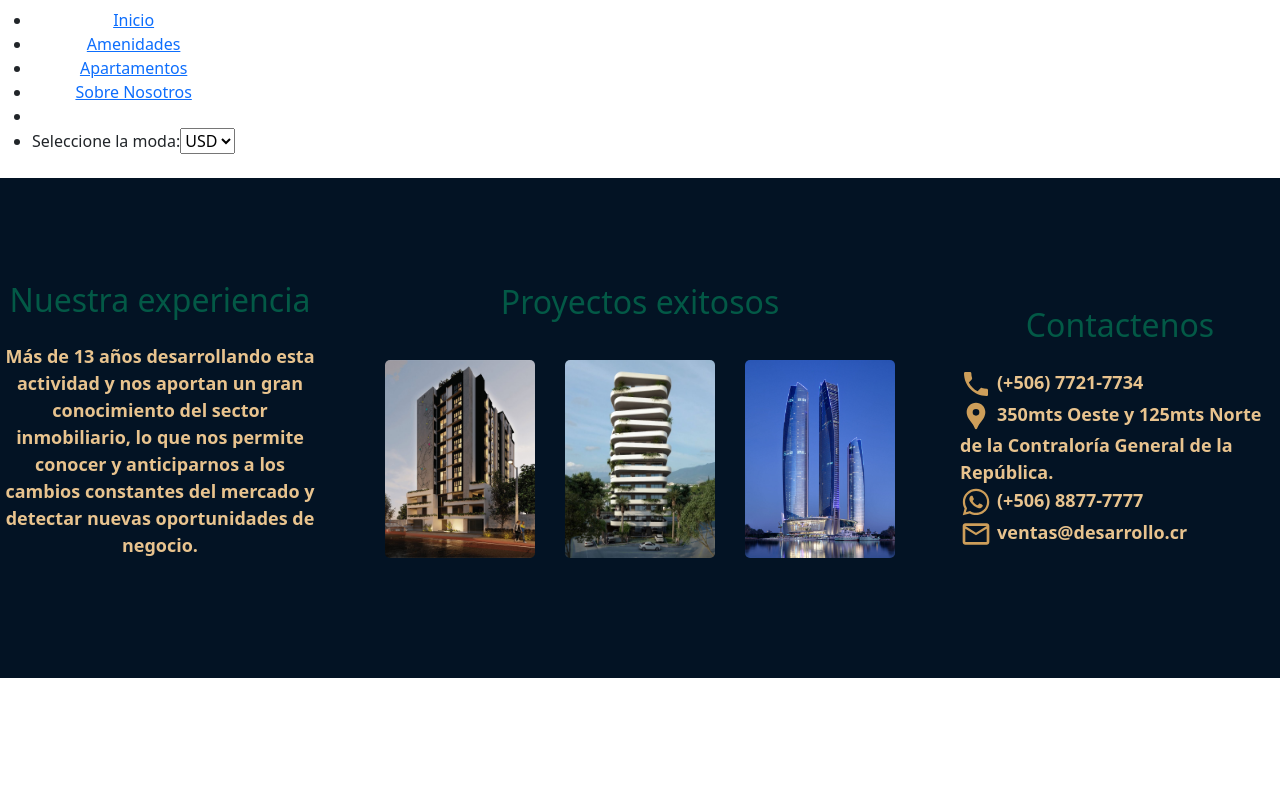
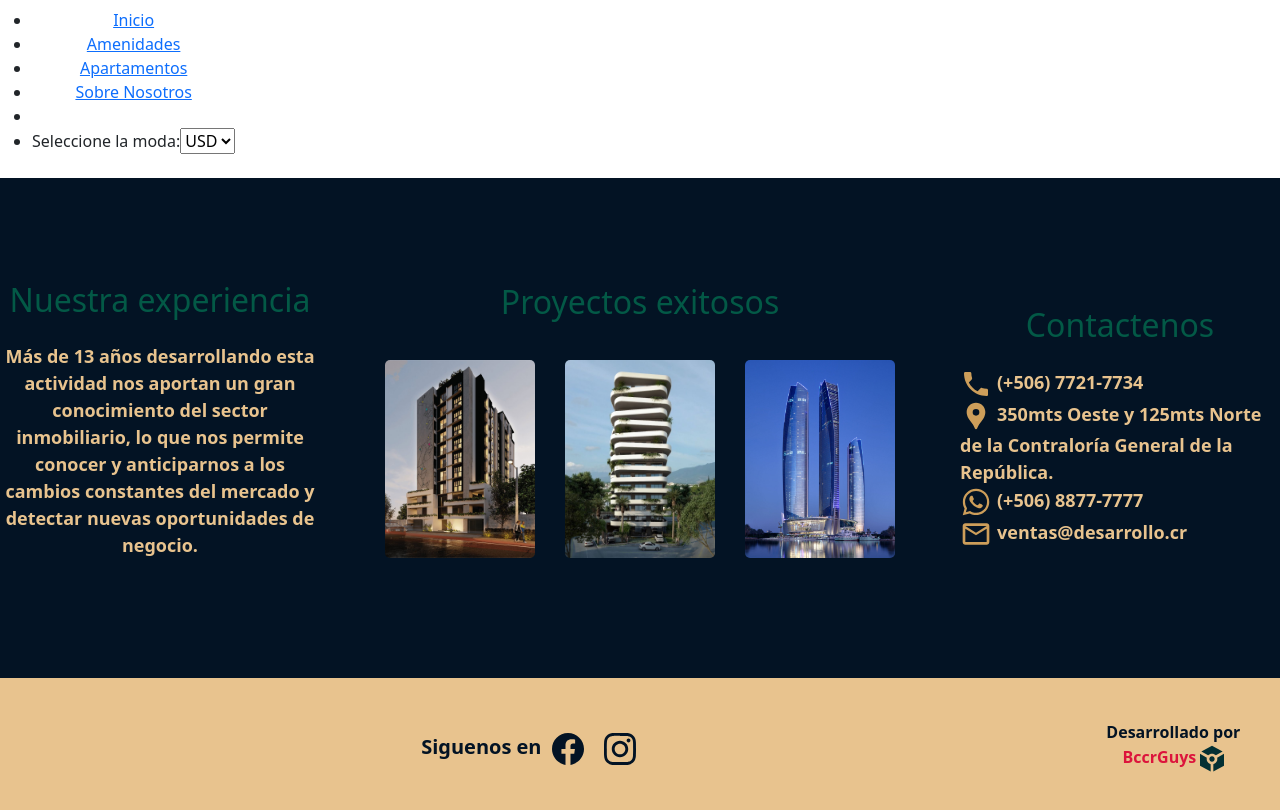
Before and after one commit to e2ure/opera-tower-landing, a React (Create React App) app: page /about in a window 1280 px wide. Shown: the top 810 px of the page. Built offline with nearby package versions, Linux system fonts and the light colour scheme; no server answers.

Commit message:
Se agrega footer

```diff
--- a/src/App.js
+++ b/src/App.js
@@ -1,12 +1,13 @@
 import React, {useState} from 'react';
 import {Routes, Route} from 'react-router-dom'
 import './App.css';
-import AboutUs from './components/AboutUs';
+import AboutUs from './components/About';
 import Amenidades from "./components/Amenidades";
 
 import Residences from './components/Residences';
 import Navbar from './components/Navbar';
 import ResidencesDetails from './components/ResidencesDetails';
+import Footer from './components/Footer';
 
 const usdExchangeDefault = {value:1,simbol:"$",iso: 'USD'};
 
@@ -25,6 +26,7 @@ function App() {
           <Route path='/residences-details' element={<ResidencesDetails exchangeValue={actualExchange} />}/>
         </Routes>
       </div>
+      <Footer />
     </div>
 
   );
--- a/src/components/AboutUs.css
+++ b/src/components/About.css
@@ -14,7 +14,7 @@ h2 {
     padding-bottom: 15px;
 }
 
-.sectionAboutUs {
+.section-about {
     background-color: var(--main-color-four);
     color: var(--main-color-five);
     width: 100%;
@@ -26,19 +26,19 @@ h2 {
     text-wrap: wrap;
 }
 
-.companyInfo {
+.company-info {
     font-size: large;
     font-weight: bold;
     margin: auto;
     width: 25%;
 }
 
-.otherProjects {
+.other-projects {
     margin: auto;
     width: 50%;
 }
 
-.otherProjectsItem img{
+.other-projects-item img{
     margin: 15px;
 
     width: 150px;
@@ -51,17 +51,17 @@ h2 {
 	transition: .3s ease-in-out;
 }
 
-.otherProjectsItem img:hover{
+.other-projects-item img:hover{
     -webkit-transform: scale(1.3);
 	transform: scale(1.3);
 }
 
-.contactInfo {
+.contact-info {
     margin: auto;
     width: 25%;
 }
 
-.contactInfoItem {
+.contact-info-item {
     color: var(--main-color-five);
     text-decoration: none;
     font-style: normal !important;
--- /dev/null
+++ b/src/components/About.js
@@ -0,0 +1,41 @@
+import React from "react";
+import { MdPhone, MdLocationPin, MdWhatsapp, MdMailOutline } from "react-icons/md";
+import "./About.css";
+
+const AboutUs = () => {
+
+
+    return (
+        <div className="section-about">
+            <div className="company-info">
+                <h2>Nuestra experiencia</h2>
+                <p>
+                    Más de 13 años desarrollando esta actividad nos aportan un gran conocimiento del sector inmobiliario, lo que nos permite conocer y anticiparnos a los cambios constantes del mercado y detectar nuevas oportunidades de negocio.
+                </p>
+            </div>
+            <div className="other-projects">
+                <h2>Proyectos exitosos</h2>
+                <a className="other-projects-item" href="https://citymap.com.gt/propiedades/torre-zentia/">
+                    <img className="other-projects-item-image" src={require('./../Images/edificio0.jpg')} alt="Zentia" width="100" height="132" />
+                </a>
+                <a className="other-projects-item" href="https://www.olimare.com/bienes-raices-republica-dominicana/santiago/-se-vende-torres-de-apartamentos-con-diseno-de-vanguardia-y-ultima-generacion-en-la-ci-5661.php">
+                    <img src={require('./../Images/edificio1.jpeg')} alt="Olimare" width="100" height="132" />
+                </a>
+                <a className="other-projects-item" href="https://sinigual.org/etihad-towers-abu-dhabi/">
+                    <img src={require('./../Images/edificio2.jpg')} alt="Etihad" width="100" height="132" />
+                </a>
+            </div>
+            <div className="contact-info">
+                <h2>Contactenos</h2>
+                <a className="contact-info-item" href="(+506) 7721-7734"><MdPhone className="item-logo" />(+506) 7721-7734</a>
+                <a className="contact-info-item" href="https://www.google.com/maps/place/Lago+de+La+Sabana/@9.9341842,-84.1038662,19z/data=!4m6!3m5!1s0x8fa0fd2becfd5cad:0x5f5c119538dcebe9!8m2!3d9.9348241!4d-84.1034112!16s%2Fg%2F11fn9z1mhr?entry=ttu">
+                    <MdLocationPin className="item-logo" />350mts Oeste y 125mts Norte de la Contraloría General de la República.
+                </a>
+                <a className="contact-info-item" href="http://ws.me//(+506)88777777"><MdWhatsapp className="item-logo"/>(+506) 8877-7777</a>
+                <a className="contact-info-item" href="mailto:VENTAS@DESARROLLO.CR"> <MdMailOutline className="item-logo"/>ventas@desarrollo.cr</a>
+            </div>
+        </div>
+    );
+};
+
+export default AboutUs;
--- a/src/components/AboutUs.js
+++ /dev/null
@@ -1,41 +0,0 @@
-import React from "react";
-import { MdPhone, MdLocationPin, MdWhatsapp, MdMailOutline } from "react-icons/md";
-import "./AboutUs.css"
-
-const AboutUs = () => {
-
-
-    return (
-        <div className="sectionAboutUs">
-            <div className="companyInfo">
-                <h2>Nuestra experiencia</h2>
-                <p>
-                    Más de 13 años desarrollando esta actividad y nos aportan un gran conocimiento del sector inmobiliario, lo que nos permite conocer y anticiparnos a los cambios constantes del mercado y detectar nuevas oportunidades de negocio.
-                </p>
-            </div>
-            <div className="otherProjects">
-                <h2>Proyectos exitosos</h2>
-                <a className="otherProjectsItem" href="https://citymap.com.gt/propiedades/torre-zentia/">
-                    <img className="otherProjectsItemImage" src={require('./../Images/edificio0.jpg')} alt="Zentia" width="100" height="132" />
-                </a>
-                <a className="otherProjectsItem" href="https://www.olimare.com/bienes-raices-republica-dominicana/santiago/-se-vende-torres-de-apartamentos-con-diseno-de-vanguardia-y-ultima-generacion-en-la-ci-5661.php">
-                    <img src={require('./../Images/edificio1.jpeg')} alt="Olimare" width="100" height="132" />
-                </a>
-                <a className="otherProjectsItem" href="https://sinigual.org/etihad-towers-abu-dhabi/">
-                    <img src={require('./../Images/edificio2.jpg')} alt="Etihad" width="100" height="132" />
-                </a>
-            </div>
-            <div className="contactInfo">
-                <h2>Contactenos</h2>
-                <a className="contactInfoItem" href="(+506) 7721-7734"><MdPhone className="item-logo" />(+506) 7721-7734</a>
-                <a className="contactInfoItem" href="https://www.google.com/maps/place/Lago+de+La+Sabana/@9.9341842,-84.1038662,19z/data=!4m6!3m5!1s0x8fa0fd2becfd5cad:0x5f5c119538dcebe9!8m2!3d9.9348241!4d-84.1034112!16s%2Fg%2F11fn9z1mhr?entry=ttu">
-                    <MdLocationPin className="item-logo" />350mts Oeste y 125mts Norte de la Contraloría General de la República.
-                </a>
-                <a className="contactInfoItem" href="http://ws.me//(+506)88777777"><MdWhatsapp className="item-logo"/>(+506) 8877-7777</a>
-                <a className="contactInfoItem" href="mailto:VENTAS@DESARROLLO.CR"> <MdMailOutline className="item-logo"/>ventas@desarrollo.cr</a>
-            </div>
-        </div>
-    );
-};
-
-export default AboutUs;
--- /dev/null
+++ b/src/components/Footer.css
@@ -0,0 +1,53 @@
+:root {
+    --main-color-first: #cd9e5a;  /*fondo sección*/
+    --main-color-second: #033033;
+    --main-color-third: #035946;  /*texto*/
+    --main-color-four: #031324;
+    --main-color-five: #e8c38e;   /*fondo subsección*/
+    --footer-height: 150px;
+}
+
+footer {
+    height: var(--footer-height);
+    background-color: var(--main-color-five);
+    display: flex;
+    justify-content: center;
+    align-items: center;
+}
+
+footer h5 {
+    color: var(--main-color-four);
+    font-weight: bolder;
+}
+
+footer h6 {
+    color: var(--main-color-four);
+    font-weight: bold;
+}
+
+footer a {
+    text-decoration: none;
+    text-shadow: #035946;
+    color: crimson;
+}
+
+.footer-socials{
+    width: 100%;
+}
+
+.socials-icon{
+   margin: 0 10px 0 10px;
+   font-size: xx-large;
+}
+
+.footer-developer{
+    width: 20%;
+    float: right;
+}
+
+
+
+.developer-icon {
+    color: var(--main-color-second);
+    font-size: xx-large;
+}
--- /dev/null
+++ b/src/components/Footer.js
@@ -0,0 +1,29 @@
+import React from "react";
+import "./Footer.css";
+import { MdToken } from "react-icons/md";
+import { IconName, SiFacebook, SiInstagram } from "react-icons/si";
+
+const Footer = () => {
+
+    return (
+        <footer className="footer">
+            <div className="footer-socials">
+                <h5>Siguenos en
+                    <SiFacebook className="socials-icon" />
+                    <SiInstagram className="socials-icon" />
+                </h5>
+
+            </div>
+            <div className="footer-developer">
+                <h6>Desarrollado por &nbsp;
+                    <a href="www.bccrguys.com">BccrGuys
+                        <MdToken className="developer-icon" />
+                    </a>
+                </h6>
+            </div>
+        </footer>
+    )
+
+};
+
+export default Footer;
```
